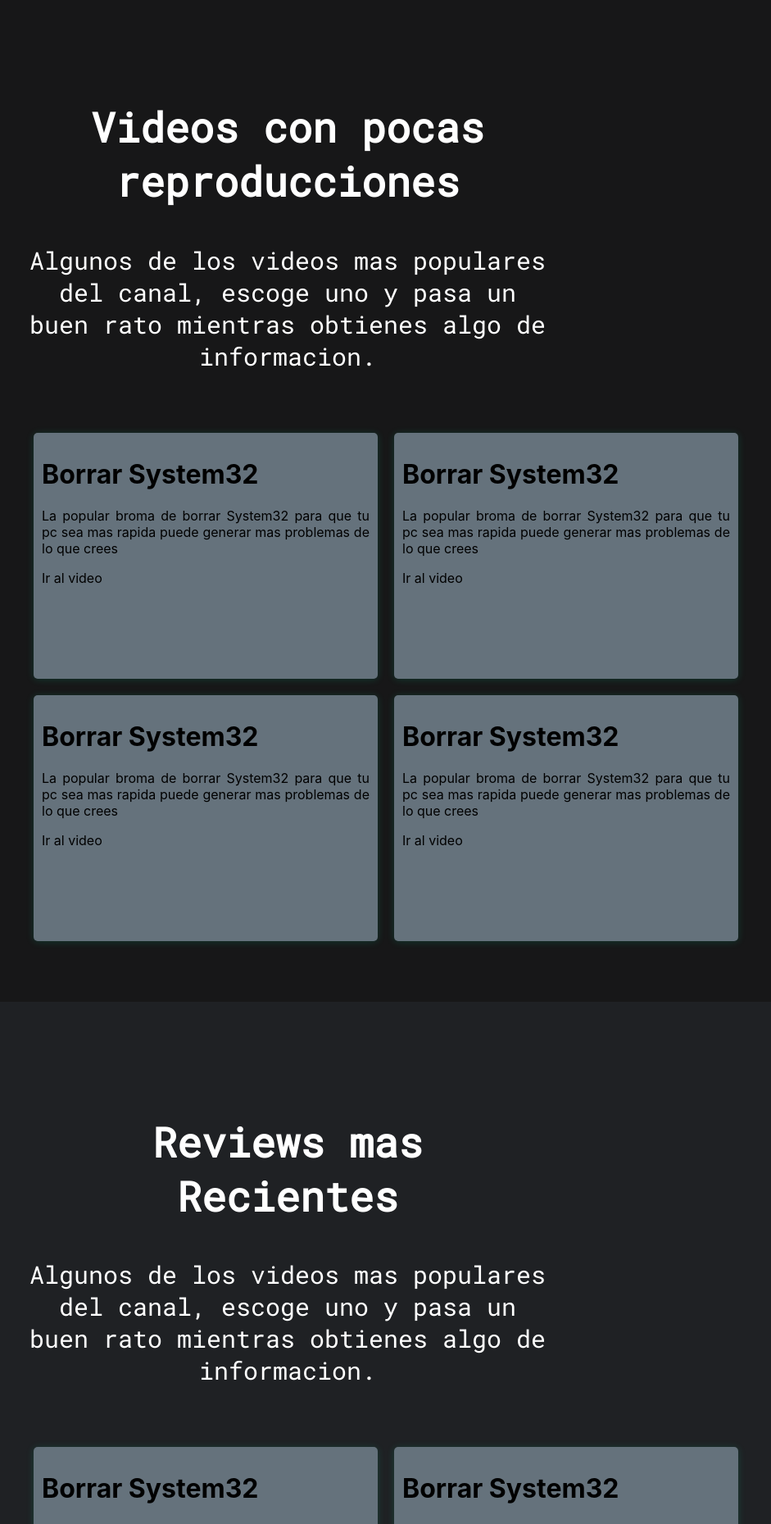
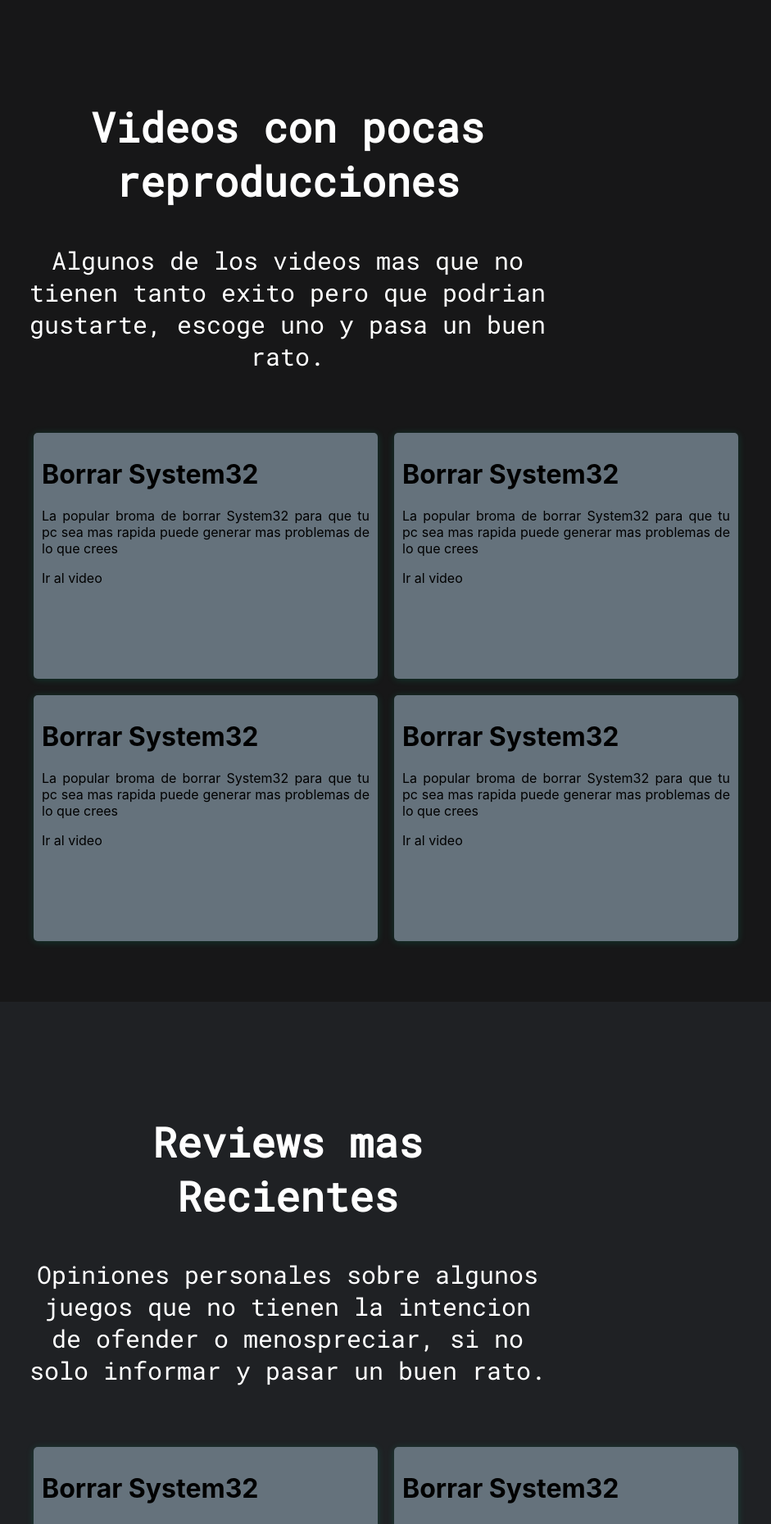
Before and after one commit to SteveBartmoss/steveapp, a React (Create React App) app: page / in a window 1280 px wide. Shown: the part 3045-4904 px from the top of the page at 82% size, without its empty margins (289-1230 px from the left). Built offline with nearby package versions, Linux system fonts and the light colour scheme.

Commit message:
add more content for the home page

```diff
--- a/src/pages/Home.jsx
+++ b/src/pages/Home.jsx
@@ -141,9 +141,9 @@ function Home() {
                     <FlexDiv>
                         <h1 className="title-1">Videos con pocas reproducciones</h1>
                         <p className="p-main">
-                            Algunos de los videos mas populares del canal,
-                            escoge uno y pasa un buen rato mientras obtienes
-                            algo de informacion.
+                            Algunos de los videos mas que no tienen tanto
+                            exito pero que podrian gustarte,
+                            escoge uno y pasa un buen rato.
                         </p>
                     </FlexDiv>
 
@@ -197,9 +197,9 @@ function Home() {
                     <FlexDiv>
                         <h1 className="title-1">Reviews mas Recientes</h1>
                         <p className="p-main">
-                            Algunos de los videos mas populares del canal,
-                            escoge uno y pasa un buen rato mientras obtienes
-                            algo de informacion.
+                            Opiniones personales sobre algunos juegos que no
+                            tienen la intencion de ofender o menospreciar,
+                            si no solo informar y pasar un buen rato.
                         </p>
                     </FlexDiv>
 
```
